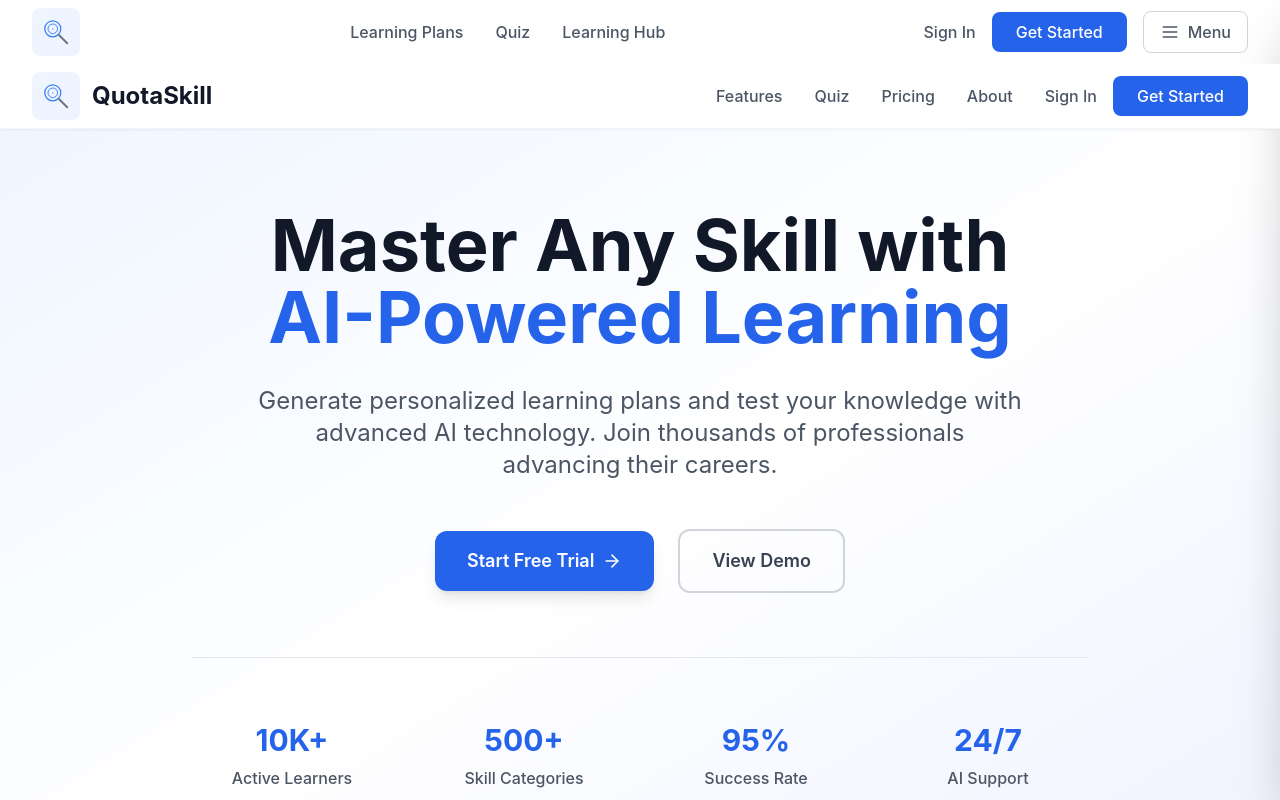
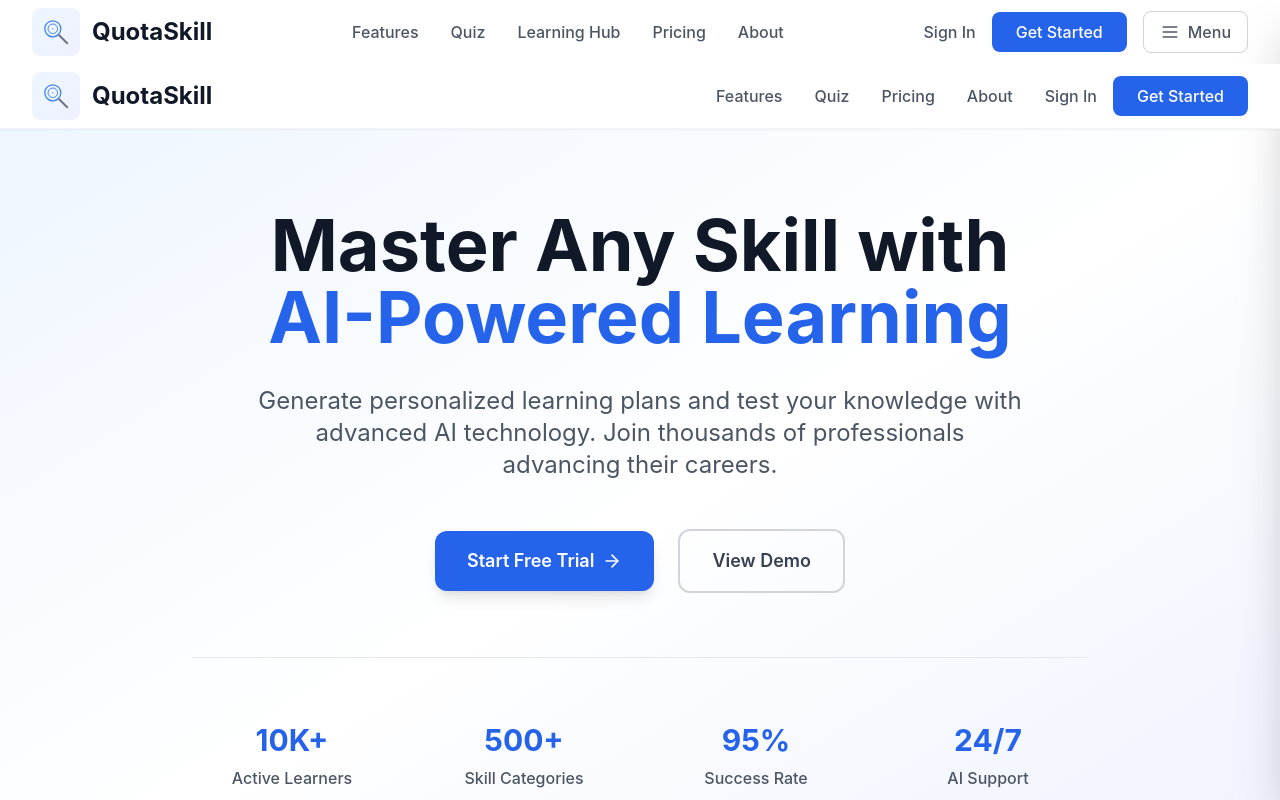
Before and after one commit to KonstantinNoble/Webappbolt, a React (Vite) app: page / in a window 1280 px wide. Shown: the top 800 px of the page. Built offline with nearby package versions, Linux system fonts and the light colour scheme; no server answers.

Commit message:
Updated Navbar.tsx

```diff
--- a/src/components/Navbar.tsx
+++ b/src/components/Navbar.tsx
@@ -13,7 +13,10 @@ import {
   Menu,
   X,
   User,
-  FileText
+  FileText,
+  Target,
+  Award,
+  Zap
 } from 'lucide-react';
 
 const Navbar = () => {
@@ -37,13 +40,49 @@ const Navbar = () => {
     setIsSidebarOpen(false);
   };
 
+  const navigationLinks = [
+    {
+      name: 'Features',
+      href: '/learning-plans',
+      icon: BookOpen,
+      color: 'text-green-600 hover:bg-green-50',
+      activeColor: 'text-green-700 bg-green-100 border-green-200'
+    },
+    {
+      name: 'Quiz',
+      href: '/quiz',
+      icon: HelpCircle,
+      color: 'text-purple-600 hover:bg-purple-50',
+      activeColor: 'text-purple-700 bg-purple-100 border-purple-200'
+    },
+    {
+      name: 'Learning Hub',
+      href: '/learning-hub',
+      icon: FileText,
+      color: 'text-pink-600 hover:bg-pink-50',
+      activeColor: 'text-pink-700 bg-pink-100 border-pink-200'
+    }
+  ];
+
+  // Show Dashboard link only for authenticated users
+  if (user) {
+    navigationLinks.push({
+      name: 'Dashboard',
+      href: '/dashboard',
+      icon: Brain,
+      color: 'text-blue-600 hover:bg-blue-50',
+      activeColor: 'text-blue-700 bg-blue-100 border-blue-200'
+    });
+  }
+
   return (
     <>
       <nav className="fixed top-0 left-0 right-0 z-50 bg-white shadow-sm border-b border-gray-100">
         <div className="max-w-7xl mx-auto px-4 sm:px-6 lg:px-8">
-          <div className="flex items-center justify-between h-16">
-            <Link to="/" className="flex items-center space-x-3">
-              <div className="relative p-2 rounded-lg bg-gradient-to-br from-blue-50 to-indigo-50">
+          <div className="flex justify-between items-center h-16">
+            {/* Logo */}
+            <Link to="/" className="flex items-center space-x-3 group">
+              <div className="relative p-2 rounded-lg bg-gradient-to-br from-blue-50 to-indigo-50 group-hover:from-blue-100 group-hover:to-indigo-100 transition-all duration-300">
                 <div className="relative w-8 h-8">
                   <svg viewBox="0 0 100 100" className="w-full h-full">
                     <circle cx="40" cy="40" r="25" fill="none" stroke="#3B82F6" strokeWidth="4"/>
@@ -53,39 +92,37 @@ const Navbar = () => {
                   </svg>
                 </div>
               </div>
-              <span className="text-2xl font-bold text-gray-900"></span>
+              <span className="text-2xl font-bold text-gray-900">QuotaSkill</span>
             </Link>
 
-            <div className="hidden lg:flex items-center space-x-8">
-              <Link
-                to="/learning-plans"
-                className="font-medium text-gray-600 hover:text-blue-600 transition-colors"
-              >
-                Learning Plans
-              </Link>
-              <Link
-                to="/quiz"
-                className="font-medium text-gray-600 hover:text-blue-600 transition-colors"
-              >
-                Quiz
-              </Link>
-              <Link
-                to="/learning-hub"
-                className="font-medium text-gray-600 hover:text-blue-600 transition-colors"
-              >
-                Learning Hub
-              </Link>
-              {user && (
+            {/* Desktop Navigation Links */}
+            <div className="hidden md:flex items-center space-x-8">
+              {navigationLinks.map((link) => (
                 <Link
-                  to="/dashboard"
-                  className="font-medium text-gray-600 hover:text-blue-600 transition-colors"
+                  key={link.href}
+                  to={link.href}
+                  className="text-gray-600 hover:text-blue-600 font-medium transition-colors"
                 >
-                  Dashboard
+                  {link.name}
                 </Link>
+              ))}
+
+              {/* Additional links for non-authenticated users */}
+              {!user && (
+                <>
+                  <a href="#pricing" className="text-gray-600 hover:text-blue-600 font-medium transition-colors">
+                    Pricing
+                  </a>
+                  <a href="#about" className="text-gray-600 hover:text-blue-600 font-medium transition-colors">
+                    About
+                  </a>
+                </>
               )}
             </div>
 
+            {/* Right Side Controls */}
             <div className="flex items-center space-x-4">
+              {/* Credits Display */}
               {user && (
                 <div className="flex items-center space-x-2 px-3 py-2 bg-yellow-50 border border-yellow-200 rounded-lg">
                   <Coins className="w-4 h-4 text-yellow-600" />
@@ -93,8 +130,9 @@ const Navbar = () => {
                 </div>
               )}
 
+              {/* Desktop Auth Buttons */}
               {!user && (
-                <div className="hidden lg:flex items-center space-x-4">
+                <div className="hidden md:flex items-center space-x-4">
                   <Link to="/login" className="text-gray-600 hover:text-blue-600 font-medium transition-colors">
                     Sign In
                   </Link>
@@ -107,6 +145,17 @@ const Navbar = () => {
                 </div>
               )}
 
+              {/* Authenticated User Quick Action */}
+              {user && (
+                <Link
+                  to="/dashboard"
+                  className="hidden md:inline-flex bg-blue-600 text-white px-6 py-2 rounded-lg font-medium hover:bg-blue-700 transition-colors"
+                >
+                  Dashboard
+                </Link>
+              )}
+
+              {/* Menu Button */}
               <button
                 onClick={() => setIsSidebarOpen(!isSidebarOpen)}
                 className="flex items-center space-x-2 px-4 py-2 text-gray-600 hover:text-gray-900 hover:bg-gray-100 border border-gray-300 hover:border-gray-400 rounded-lg transition-all duration-300 font-medium"
@@ -119,6 +168,7 @@ const Navbar = () => {
         </div>
       </nav>
 
+      {/* Sidebar Overlay */}
       {isSidebarOpen && (
         <div
           className="fixed inset-0 bg-black/50 backdrop-blur-sm z-40"
@@ -126,10 +176,17 @@ const Navbar = () => {
         />
       )}
 
+      {/* Enhanced Sidebar */}
       <div className={`fixed top-0 right-0 h-full w-80 max-w-[90vw] bg-white border-l border-gray-200 shadow-2xl z-50 transform transition-transform duration-300 ease-in-out ${isSidebarOpen ? 'translate-x-0' : 'translate-x-full'}`}>
         <div className="flex flex-col h-full">
+          {/* Sidebar Header */}
           <div className="flex items-center justify-between p-6 border-b border-gray-200 bg-gray-50">
-            <h2 className="text-xl font-bold text-gray-900"></h2>
+            <div className="flex items-center space-x-3">
+              <div className="p-2 bg-blue-100 rounded-lg">
+                <Menu className="w-5 h-5 text-blue-600" />
+              </div>
+              <h2 className="text-xl font-bold text-gray-900">Navigation</h2>
+            </div>
             <button
               onClick={closeSidebar}
               className="p-2 text-gray-400 hover:text-gray-600 hover:bg-gray-200 rounded-lg transition-all duration-300"
@@ -138,7 +195,9 @@ const Navbar = () => {
             </button>
           </div>
 
+          {/* Sidebar Content */}
           <div className="flex-1 overflow-y-auto p-6">
+            {/* User Info */}
             {user && (
               <div className="mb-8 p-4 bg-blue-50 border border-blue-200 rounded-lg">
                 <div className="flex items-center space-x-3">
@@ -150,67 +209,69 @@ const Navbar = () => {
                     <p className="text-gray-600 text-sm">{user.email?.split('@')[0]}</p>
                   </div>
                 </div>
+
+                {/* Credits in Sidebar */}
+                <div className="mt-3 pt-3 border-t border-blue-200">
+                  <div className="flex items-center space-x-2">
+                    <Zap className="w-4 h-4 text-yellow-600" />
+                    <span className="text-sm text-gray-700">Credits:</span>
+                    <span className="text-sm font-semibold text-yellow-700">{credits}</span>
+                  </div>
+                </div>
               </div>
             )}
 
+            {/* Main Pages Navigation */}
             <div className="mb-8">
               <h3 className="text-gray-500 text-sm font-semibold uppercase tracking-wide mb-4">Main Pages</h3>
               <div className="space-y-2">
                 <Link
                   to="/"
                   onClick={closeSidebar}
-                  className="flex items-center space-x-3 px-4 py-3 rounded-lg text-gray-700 hover:text-blue-600 hover:bg-blue-50 transition-all duration-300"
+                  className={`flex items-center space-x-3 px-4 py-3 rounded-lg transition-all duration-300 ${
+                    isActive('/')
+                      ? 'text-blue-700 bg-blue-100 border border-blue-200'
+                      : 'text-gray-700 hover:text-blue-600 hover:bg-blue-50'
+                  }`}
                 >
                   <Home className="w-5 h-5" />
                   <span className="font-medium">Home</span>
                 </Link>
 
-                <Link
-                  to="/learning-plans"
-                  onClick={closeSidebar}
-                  className="flex items-center space-x-3 px-4 py-3 rounded-lg text-gray-700 hover:text-green-600 hover:bg-green-50 transition-all duration-300"
-                >
-                  <BookOpen className="w-5 h-5" />
-                  <span className="font-medium">Learning Plans</span>
-                </Link>
-
-                <Link
-                  to="/quiz"
-                  onClick={closeSidebar}
-                  className="flex items-center space-x-3 px-4 py-3 rounded-lg text-gray-700 hover:text-purple-600 hover:bg-purple-50 transition-all duration-300"
-                >
-                  <HelpCircle className="w-5 h-5" />
-                  <span className="font-medium">AI Quiz</span>
-                </Link>
-
-                <Link
-                  to="/learning-hub"
-                  onClick={closeSidebar}
-                  className="flex items-center space-x-3 px-4 py-3 rounded-lg text-gray-700 hover:text-pink-600 hover:bg-pink-50 transition-all duration-300"
-                >
-                  <FileText className="w-5 h-5" />
-                  <span className="font-medium">Learning Hub</span>
-                </Link>
+                {navigationLinks.map((link) => {
+                  const IconComponent = link.icon;
+                  return (
+                    <Link
+                      key={link.href}
+                      to={link.href}
+                      onClick={closeSidebar}
+                      className={`flex items-center space-x-3 px-4 py-3 rounded-lg transition-all duration-300 ${
+                        isActive(link.href)
+                          ? `${link.activeColor} border`
+                          : `text-gray-700 hover:${link.color}`
+                      }`}
+                    >
+                      <IconComponent className="w-5 h-5" />
+                      <span className="font-medium">{link.name}</span>
+                    </Link>
+                  );
+                })}
               </div>
             </div>
 
+            {/* Account Section for authenticated users */}
             {user && (
               <div className="mb-8">
                 <h3 className="text-gray-500 text-sm font-semibold uppercase tracking-wide mb-4">My Account</h3>
                 <div className="space-y-2">
                   <Link
-                    to="/dashboard"
-                    onClick={closeSidebar}
-                    className="flex items-center space-x-3 px-4 py-3 rounded-lg text-gray-700 hover:text-blue-600 hover:bg-blue-50 transition-all duration-300"
-                  >
-                    <Brain className="w-5 h-5" />
-                    <span className="font-medium">Dashboard</span>
-                  </Link>
-
-                  <Link
                     to="/settings"
                     onClick={closeSidebar}
-                    className="flex items-center space-x-3 px-4 py-3 rounded-lg text-gray-700 hover:text-gray-600 hover:bg-gray-50 transition-all duration-300"
+                    className={`flex items-center space-x-3 px-4 py-3 rounded-lg transition-all duration-300 ${
+                      isActive('/settings')
+                        ? 'text-gray-700 bg-gray-100 border border-gray-200'
+                        : 'text-gray-700 hover:text-gray-600 hover:bg-gray-50'
+                    }`}
                   >
                     <Settings className="w-5 h-5" />
                     <span className="font-medium">Settings</span>
@@ -219,9 +280,20 @@ const Navbar = () => {
               </div>
             )}
 
+            {/* Information Section */}
             <div className="mb-8">
               <h3 className="text-gray-500 text-sm font-semibold uppercase tracking-wide mb-4">Information</h3>
               <div className="space-y-2">
+                {!user && (
+                  <a href="#pricing" onClick={closeSidebar} className="flex items-center px-4 py-2 text-gray-600 hover:text-gray-900 hover:bg-gray-50 rounded-lg transition-colors text-sm">
+                    Pricing
+                  </a>
+                )}
+                {!user && (
+                  <a href="#about" onClick={closeSidebar} className="flex items-center px-4 py-2 text-gray-600 hover:text-gray-900 hover:bg-gray-50 rounded-lg transition-colors text-sm">
+                    About
+                  </a>
+                )}
                 <Link
                   to="/imprint"
                   onClick={closeSidebar}
@@ -243,10 +315,22 @@ const Navbar = () => {
                 >
                   Cookie Policy
                 </Link>
+                <a
+                  href="#"
+                  onClick={(e) => {
+                    e.preventDefault();
+                    window.displayPreferenceModal?.();
+                    closeSidebar();
+                  }}
+                  className="flex items-center px-4 py-2 text-gray-600 hover:text-gray-900 hover:bg-gray-50 rounded-lg transition-colors text-sm"
+                >
+                  Cookie Preferences
+                </a>
               </div>
             </div>
           </div>
 
+          {/* Sidebar Footer */}
           <div className="p-6 border-t border-gray-200 bg-gray-50">
             {user ? (
               <div className="space-y-3">
```
